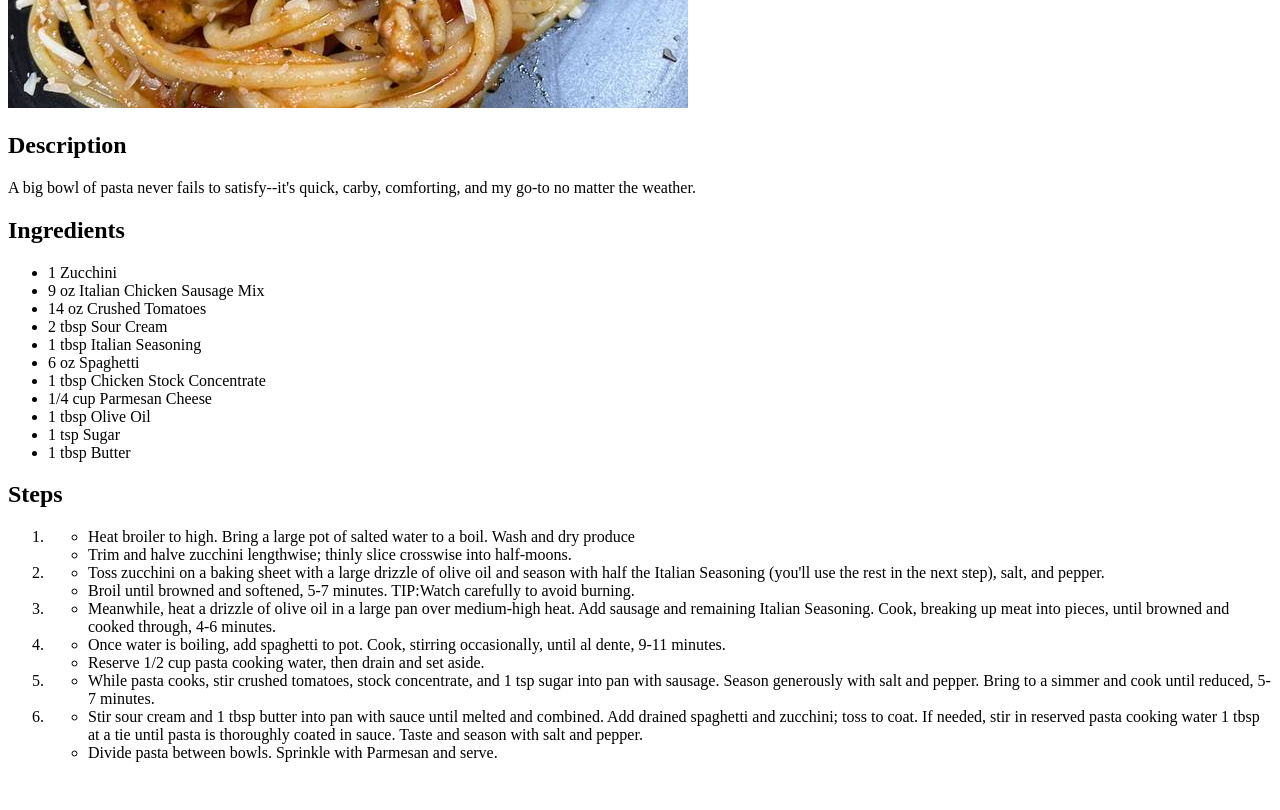
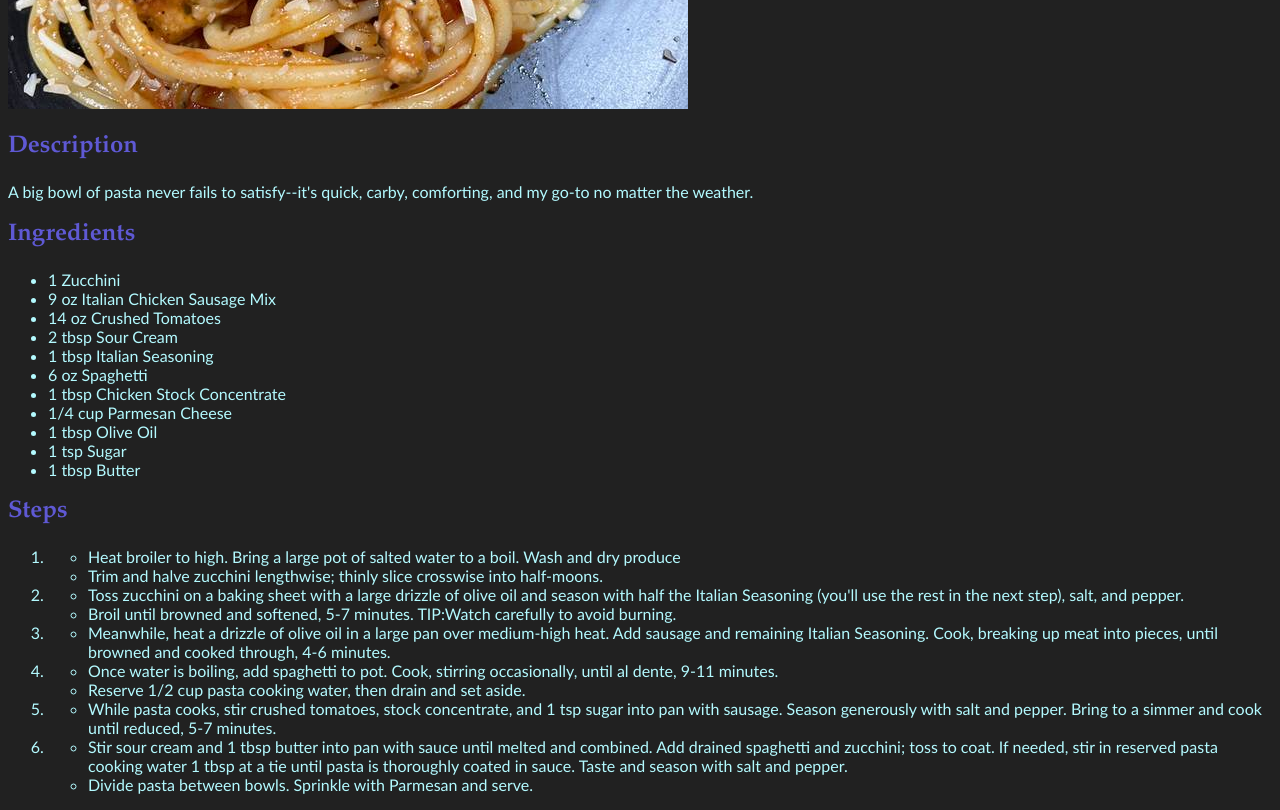
Before and after one commit to JackBogart/personal-recipes, a plain HTML site: page recipes/bolognese.html in a window 1280 px wide. Shown: the part 480-1290 px from the top of the page. Before the commit the page ends 1258 px from the top, so only its background shows below. Drawn offline with Linux system fonts and the light colour scheme.

Commit message:
Add styling to recipe pages
All pages lacked any CSS before this change and was ugly to read
without an extension that applied dark mode. This patch should add
a dark background along with colored text.

```diff
--- /dev/null
+++ b/css/styles.css
@@ -0,0 +1,15 @@
+body {
+  background-color: hsl(0, 0%, 13%);
+}
+
+h1,
+h2 {
+  font-family: Garamond, Baskerville, "Times New Roman", serif;
+  color: hsl(243, 59%, 59%);
+}
+
+li,
+p {
+  font-family: "Gill Sans", "Gill Sans MT", Calibri, "Trebuchet MS", sans-serif;
+  color: hsl(184, 100%, 85%);
+}
--- a/recipes/bolognese.html
+++ b/recipes/bolognese.html
@@ -4,19 +4,16 @@
     <meta charset="UTF-8" />
     <meta name="viewport" content="width=device-width, initial-scale=1.0" />
     <title>Sausage Bolognese Recipe</title>
+    <link rel="stylesheet" href="../css/styles.css" />
   </head>
 
   <body>
     <a href="../index.html">Home</a>
     <h1>Chicken Sausage Spaghetti Bolognese</h1>
-    <img
-      src="../images/bolognese.jpg"
-      alt="Chicken sausage spaghetti bolognese"
-    />
+    <img src="../images/bolognese.jpg" alt="Chicken sausage spaghetti bolognese" />
     <h2>Description</h2>
     <p>
-      A big bowl of pasta never fails to satisfy--it's quick, carby, comforting,
-      and my go-to no matter the weather.
+      A big bowl of pasta never fails to satisfy--it's quick, carby, comforting, and my go-to no matter the weather.
     </p>
     <h2>Ingredients</h2>
     <ul>
@@ -36,67 +33,49 @@
     <ol>
       <li>
         <ul>
+          <li>Heat broiler to high. Bring a large pot of salted water to a boil. Wash and dry produce</li>
+          <li>Trim and halve zucchini lengthwise; thinly slice crosswise into half-moons.</li>
+        </ul>
+      </li>
+      <li>
+        <ul>
           <li>
-            Heat broiler to high. Bring a large pot of salted water to a boil.
-            Wash and dry produce
+            Toss zucchini on a baking sheet with a large drizzle of olive oil and season with half the Italian Seasoning
+            (you'll use the rest in the next step), salt, and pepper.
           </li>
+          <li>Broil until browned and softened, 5-7 minutes. TIP:Watch carefully to avoid burning.</li>
+        </ul>
+      </li>
+      <li>
+        <ul>
           <li>
-            Trim and halve zucchini lengthwise; thinly slice crosswise into
-            half-moons.
+            Meanwhile, heat a drizzle of olive oil in a large pan over medium-high heat. Add sausage and remaining
+            Italian Seasoning. Cook, breaking up meat into pieces, until browned and cooked through, 4-6 minutes.
           </li>
         </ul>
       </li>
       <li>
         <ul>
           <li>
-            Toss zucchini on a baking sheet with a large drizzle of olive oil
-            and season with half the Italian Seasoning (you'll use the rest in
-            the next step), salt, and pepper.
+            Once water is boiling, add spaghetti to pot. Cook, stirring occasionally, until al dente, 9-11 minutes.
           </li>
+          <li>Reserve 1/2 cup pasta cooking water, then drain and set aside.</li>
+        </ul>
+      </li>
+      <li>
+        <ul>
           <li>
-            Broil until browned and softened, 5-7 minutes. TIP:Watch carefully
-            to avoid burning.
+            While pasta cooks, stir crushed tomatoes, stock concentrate, and 1 tsp sugar into pan with sausage. Season
+            generously with salt and pepper. Bring to a simmer and cook until reduced, 5-7 minutes.
           </li>
         </ul>
       </li>
       <li>
         <ul>
           <li>
-            Meanwhile, heat a drizzle of olive oil in a large pan over
-            medium-high heat. Add sausage and remaining Italian Seasoning. Cook,
-            breaking up meat into pieces, until browned and cooked through, 4-6
-            minutes.
-          </li>
-        </ul>
-      </li>
-      <li>
-        <ul>
-          <li>
-            Once water is boiling, add spaghetti to pot. Cook, stirring
-            occasionally, until al dente, 9-11 minutes.
-          </li>
-          <li>
-            Reserve 1/2 cup pasta cooking water, then drain and set aside.
-          </li>
-        </ul>
-      </li>
-      <li>
-        <ul>
-          <li>
-            While pasta cooks, stir crushed tomatoes, stock concentrate, and 1
-            tsp sugar into pan with sausage. Season generously with salt and
-            pepper. Bring to a simmer and cook until reduced, 5-7 minutes.
-          </li>
-        </ul>
-      </li>
-      <li>
-        <ul>
-          <li>
-            Stir sour cream and 1 tbsp butter into pan with sauce until melted
-            and combined. Add drained spaghetti and zucchini; toss to coat. If
-            needed, stir in reserved pasta cooking water 1 tbsp at a tie until
-            pasta is thoroughly coated in sauce. Taste and season with salt and
-            pepper.
+            Stir sour cream and 1 tbsp butter into pan with sauce until melted and combined. Add drained spaghetti and
+            zucchini; toss to coat. If needed, stir in reserved pasta cooking water 1 tbsp at a tie until pasta is
+            thoroughly coated in sauce. Taste and season with salt and pepper.
           </li>
           <li>Divide pasta between bowls. Sprinkle with Parmesan and serve.</li>
         </ul>
```
Also changed, not shown: index.html (+3 -6 lines), recipes/burger.html (+25 -39 lines), recipes/cheesytortilla.html (+18 -32 lines).
